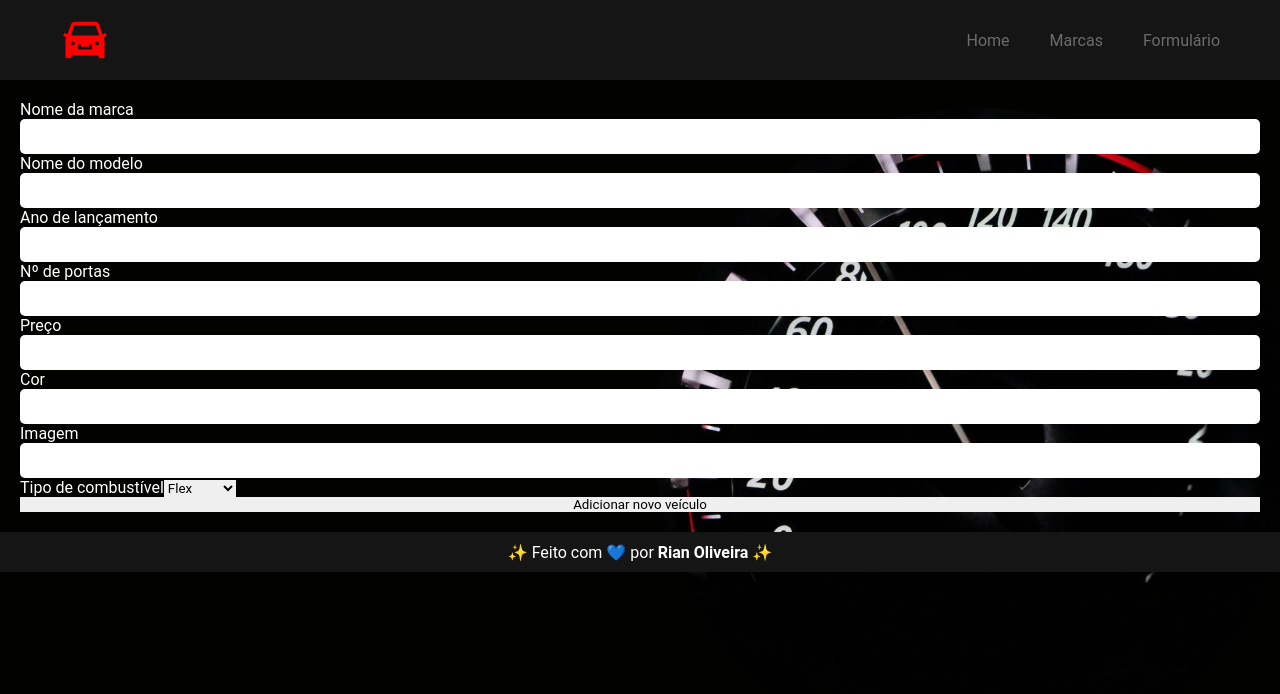
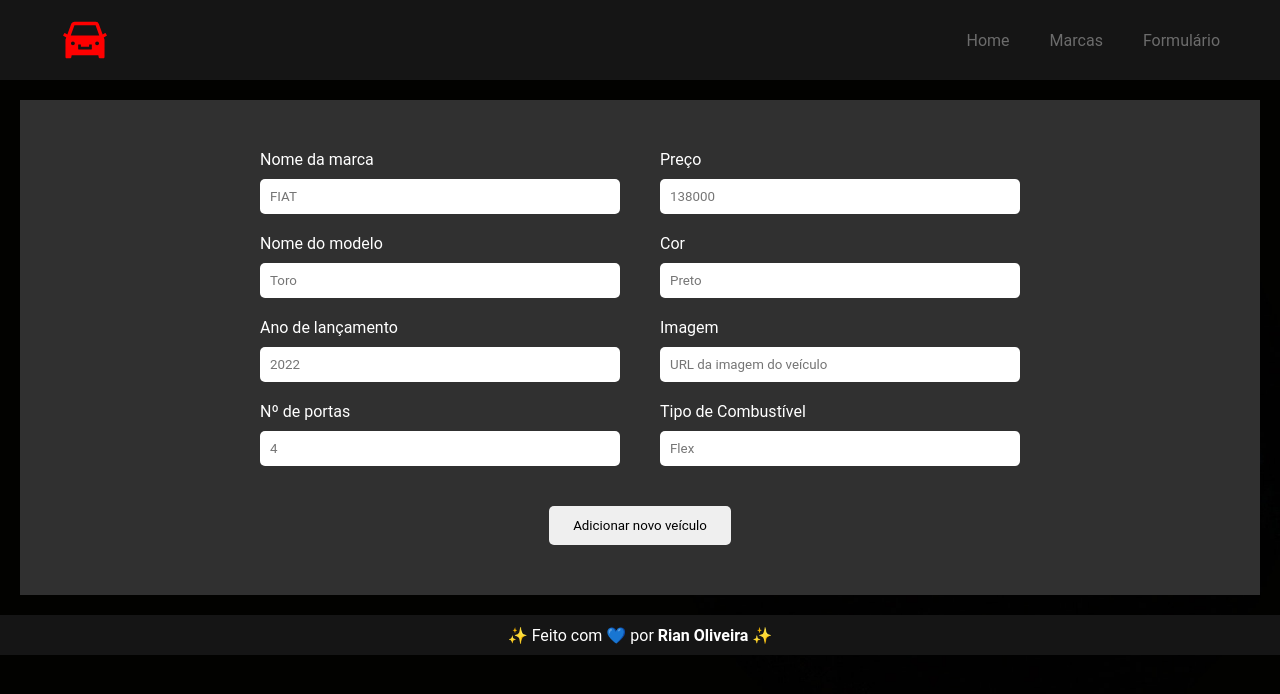
Before and after one commit to riandeoliveira/wswork-teste, a React (Vite) app in the folder client/: page /formulario in a window 1280 px wide. Shown: the top 694 px of the page. Built offline with nearby package versions, Linux system fonts and the light colour scheme; no server answers.

Commit message:
✨ feat: Create form logic

```diff
--- a/client/src/components/InputBox/index.tsx
+++ b/client/src/components/InputBox/index.tsx
@@ -1,11 +1,16 @@
 import { InputBoxProps } from "../../interfaces";
 import * as S from "./styles";
 
-export const InputBox = ({ name, type }: InputBoxProps): JSX.Element => {
+export const InputBox = ({
+  name,
+  type,
+  placeholder,
+  onChange,
+}: InputBoxProps): JSX.Element => {
   return (
     <S.InputBox>
       <label htmlFor="">{name}</label>
-      <input type={type} />
+      <input type={type} placeholder={placeholder} onChange={onChange} />
     </S.InputBox>
   );
 };
--- a/client/src/components/InputBox/styles.ts
+++ b/client/src/components/InputBox/styles.ts
@@ -3,6 +3,11 @@ import styled from "styled-components";
 export const InputBox = styled.div`
   display: flex;
   flex-direction: column;
+  margin: 20px;
+
+  label {
+    margin-bottom: 10px;
+  }
 
   input {
     padding: 10px;
--- a/client/src/interfaces/index.ts
+++ b/client/src/interfaces/index.ts
@@ -28,6 +28,8 @@ export interface HomeProps {
 export interface InputBoxProps {
   name: string;
   type: string;
+  placeholder: string;
+  onChange: any;
 }
 
 export interface WidgetProps {
--- a/client/src/pages/Form/index.tsx
+++ b/client/src/pages/Form/index.tsx
@@ -1,23 +1,108 @@
 import * as S from "./styles";
 import { InputBox } from "../../components/InputBox";
+import { useState } from "react";
+import { api } from "../../services/api";
 
 export const Form = (): JSX.Element => {
+  const [brandName, setBrandName] = useState<string>("");
+  const [modelName, setModelName] = useState<string>("");
+  const [releaseYear, setReleaseYear] = useState<number>(0);
+  const [doorsNumber, setDoorsNumber] = useState<number>(0);
+  const [price, setPrice] = useState<number>(0);
+  const [color, setColor] = useState<string>("");
+  const [image, setImage] = useState<string>("");
+  const [fuelType, setFuelType] = useState<string>("");
+
+  const handleBrandNameChange = (e: any) => setBrandName(e.target.value);
+  const handleModelNameChange = (e: any) => setModelName(e.target.value);
+  const handleReleaseYearChange = (e: any) => setReleaseYear(e.target.value);
+  const handleDoorsNumberChange = (e: any) => setDoorsNumber(e.target.value);
+  const handlePriceChange = (e: any) => setPrice(e.target.value);
+  const handleColorChange = (e: any) => setColor(e.target.value);
+  const handleImageChange = (e: any) => setImage(e.target.value);
+  const handleFuelTypeChange = (e: any) => setFuelType(e.target.value);
+
+  const handleFormSubmit = (e: any) => {
+    e.preventDefault();
+
+    const newCar = {
+      marca_nome: brandName,
+      nome_modelo: modelName,
+      ano: Number(releaseYear),
+      combustivel: fuelType,
+      num_portas: Number(doorsNumber),
+      valor_fipe: Number(price),
+      cor: color,
+      imagem: image,
+      timestamp_cadastro: new Date().getTime(),
+    };
+
+    sendPostRequest(newCar);
+  };
+
+  const sendPostRequest = async (postRequest: any) => {
+    try {
+      await api.post("/", postRequest);
+    } catch (error) {
+      console.log(error);
+    }
+  };
+
   return (
-    <S.Form>
-      <InputBox name="Nome da marca" type="text" />
-      <InputBox name="Nome do modelo" type="text" />
-      <InputBox name="Ano de lançamento" type="number" />
-      <InputBox name="Nº de portas" type="number" />
-      <InputBox name="Preço" type="number" />
-      <InputBox name="Cor" type="text" />
-      <InputBox name="Imagem" type="text" />
+    <S.Form onSubmit={handleFormSubmit}>
       <div>
-        <label htmlFor="">Tipo de combustível</label>
-        <select name="" id="">
-          <option value="">Flex</option>
-          <option value="">Gasolina</option>
-          <option value="">Álcool</option>
-        </select>
+        <div>
+          <InputBox
+            name="Nome da marca"
+            type="text"
+            placeholder="FIAT"
+            onChange={handleBrandNameChange}
+          />
+          <InputBox
+            name="Nome do modelo"
+            type="text"
+            placeholder="Toro"
+            onChange={handleModelNameChange}
+          />
+          <InputBox
+            name="Ano de lançamento"
+            type="number"
+            placeholder="2022"
+            onChange={handleReleaseYearChange}
+          />
+          <InputBox
+            name="Nº de portas"
+            type="number"
+            placeholder="4"
+            onChange={handleDoorsNumberChange}
+          />
+        </div>
+        <div>
+          <InputBox
+            name="Preço"
+            type="number"
+            placeholder="138000"
+            onChange={handlePriceChange}
+          />
+          <InputBox
+            name="Cor"
+            type="text"
+            placeholder="Preto"
+            onChange={handleColorChange}
+          />
+          <InputBox
+            name="Imagem"
+            type="text"
+            placeholder="URL da imagem do veículo"
+            onChange={handleImageChange}
+          />
+          <InputBox
+            name="Tipo de Combustível"
+            type="text"
+            placeholder="Flex"
+            onChange={handleFuelTypeChange}
+          />
+        </div>
       </div>
       <button type="submit">Adicionar novo veículo</button>
     </S.Form>
--- a/client/src/pages/Form/styles.ts
+++ b/client/src/pages/Form/styles.ts
@@ -2,11 +2,26 @@ import styled from "styled-components";
 
 export const Form = styled.form`
   display: flex;
-  flex-direction: column;
   color: white;
   margin: 20px;
+  background-color: #303030;
+  flex-direction: column;
+  padding: 30px;
 
-  div {
+  & > div {
+    display: flex;
+    justify-content: center;
 
+    & > div {
+      width: 400px;
+    }
+  }
+
+  button {
+    align-self: center;
+    padding: 12px 24px;
+    border-radius: 5px;
+    cursor: pointer;
+    margin: 20px 0;
   }
 `;
```
